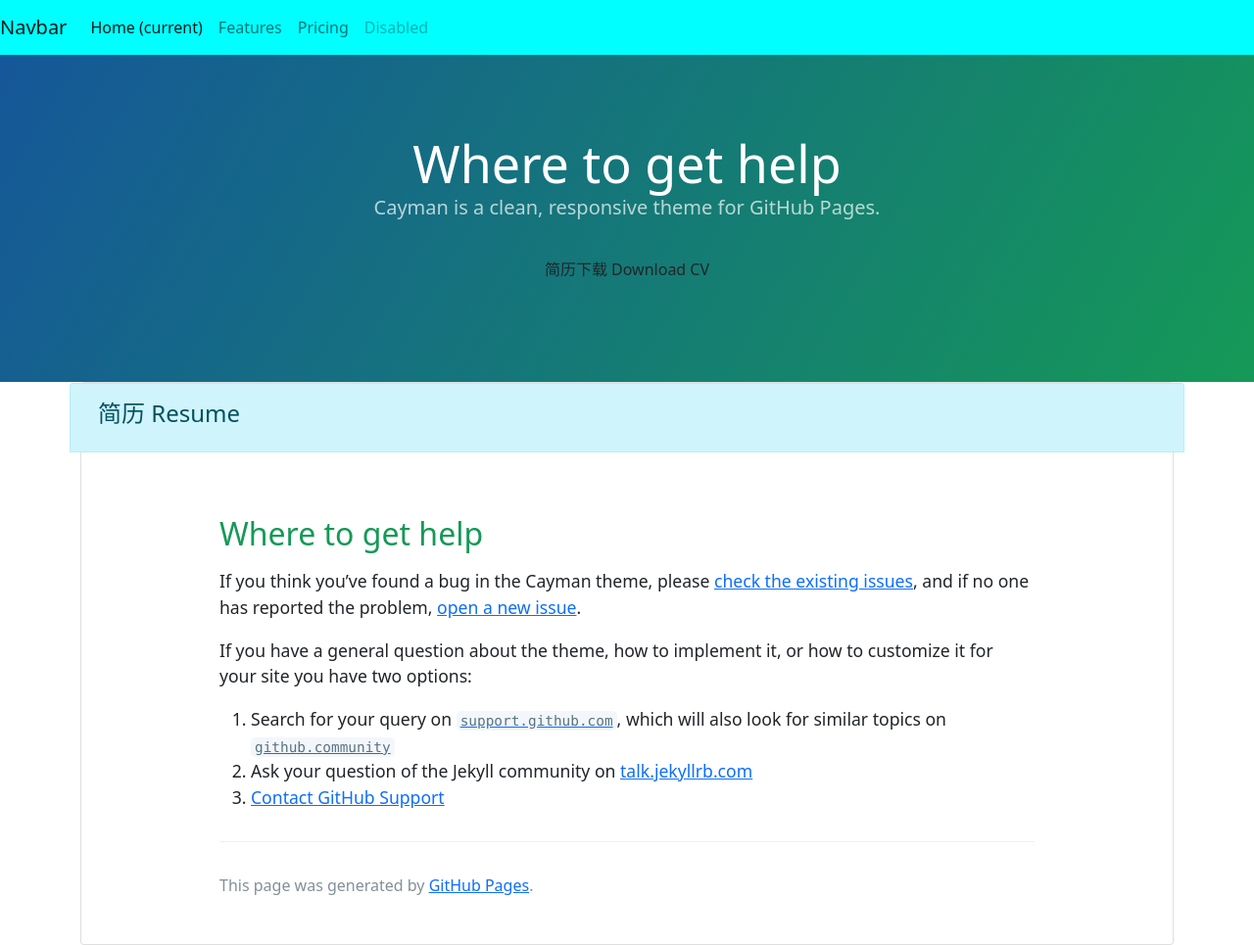
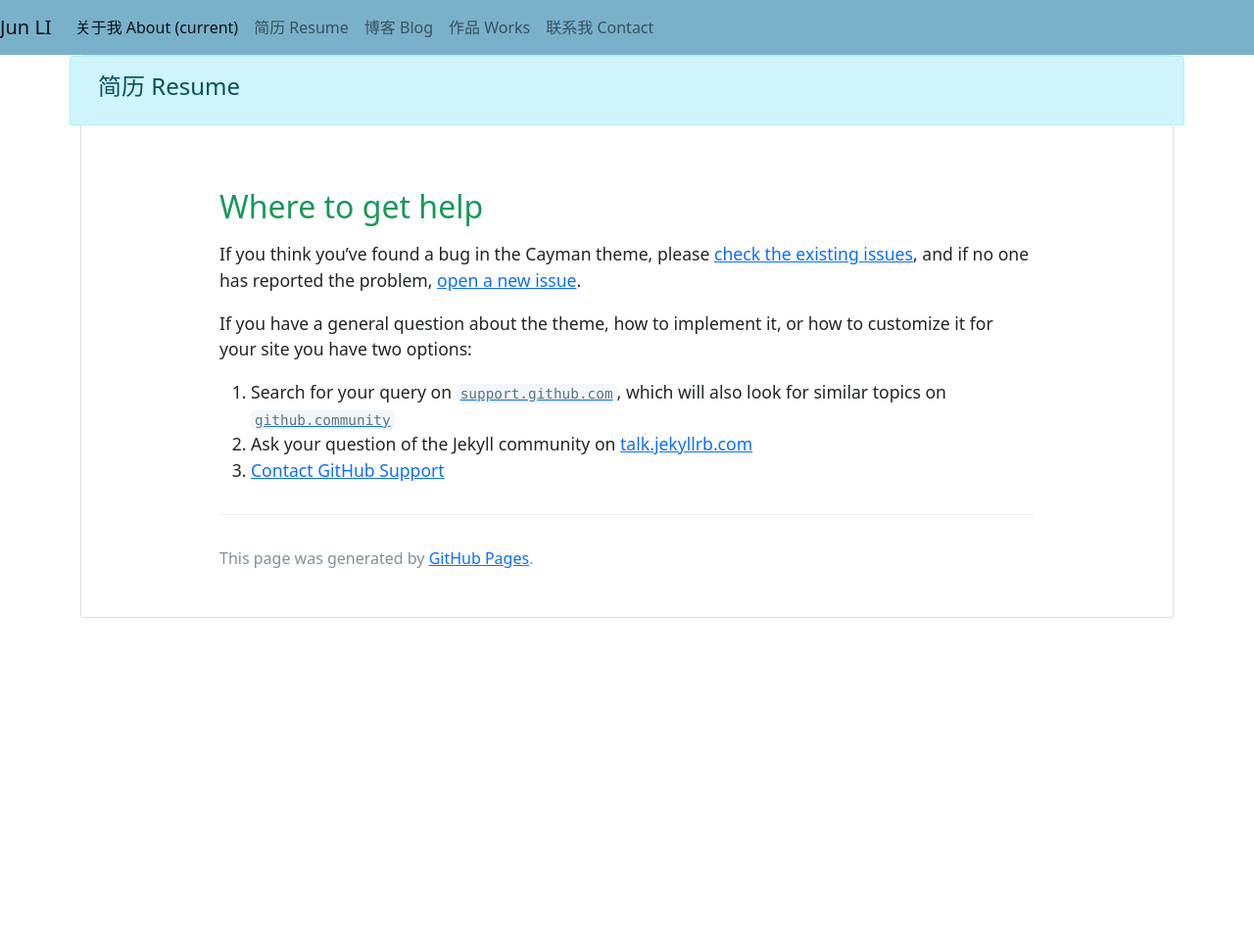
Before and after one commit to lijuncq/lijuncq.github.io, a Jekyll site: the page built from docs/SUPPORT.md, in a window 1280 px wide. Shown: the whole page at 98% size. Built offline with Jekyll 4.4.1, drawn with Linux system fonts in a browser that asks for light colours; our own code applies the rules of GitHub Pages for plain Markdown files; after the commit the page ends 900 px from its top, so only the background shows below that.

Commit message:
Update default.html

```diff
--- a/_layouts/default.html
+++ b/_layouts/default.html
@@ -13,34 +13,22 @@
     {% include head-custom.html %}
   </head>
   <body class="templatemo-bg-gray">
-    <nav class="navbar navbar-expand-md navbar-light" style="background-color: aqua;">
-      <a class="navbar-brand" href="#">Navbar</a>
+    <nav class="navbar navbar-expand-md navbar-light" style="background-color: #7ab1ca;">
+      <a class="navbar-brand" href="#">Jun LI</a>
       <button class="navbar-toggler" type="button" data-toggle="collapse" data-target="#navbarNavAltMarkup" aria-controls="navbarNavAltMarkup" aria-expanded="false" aria-label="Toggle navigation">
         <span class="navbar-toggler-icon"></span>
       </button>
       <div class="collapse navbar-collapse" id="navbarNavAltMarkup">
         <div class="navbar-nav">
-          <a class="nav-item nav-link active" href="#">Home <span class="sr-only">(current)</span></a>
-          <a class="nav-item nav-link" href="#">Features</a>
-          <a class="nav-item nav-link" href="#">Pricing</a>
-          <a class="nav-item nav-link disabled" href="#">Disabled</a>
+          <a class="nav-item nav-link active" href="#">关于我 About <span class="sr-only">(current)</span></a>
+          <a class="nav-item nav-link" href="#">简历 Resume</a>
+          <a class="nav-item nav-link" href="#">博客 Blog</a>
+          <a class="nav-item nav-link" href="#">作品 Works</a>
+          <a class="nav-item nav-link" href="#">联系我 Contact</a>
         </div>
       </div>
     </nav>
 
-
-    <a id="skip-to-content" href="#content">Skip to the content.</a>
-
-    <header class="page-header" role="banner">
-      <h1 class="project-name">{{ page.title | default: site.title | default: site.github.repository_name }}</h1>
-      <h2 class="project-tagline">{{ page.description | default: site.description | default: site.github.project_tagline }}</h2>
-      {% if site.github.is_project_page %}
-        <a href="{{ site.github.repository_url }}" class="btn">View on GitHub</a>
-      {% endif %}
-      {% if site.show_downloads %}
-        <a href="{{ site.github.zip_url }}" class="btn">简历下载 Download CV</a>
-      {% endif %}
-    </header>
     <div class="container center-block">
       <div class="card">
         <div class="card-header alert alert-info row">
```
